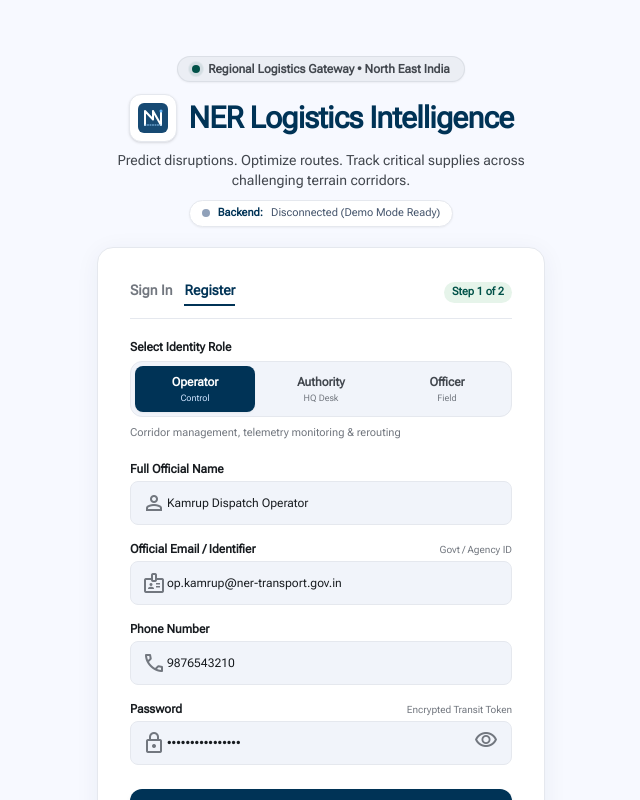
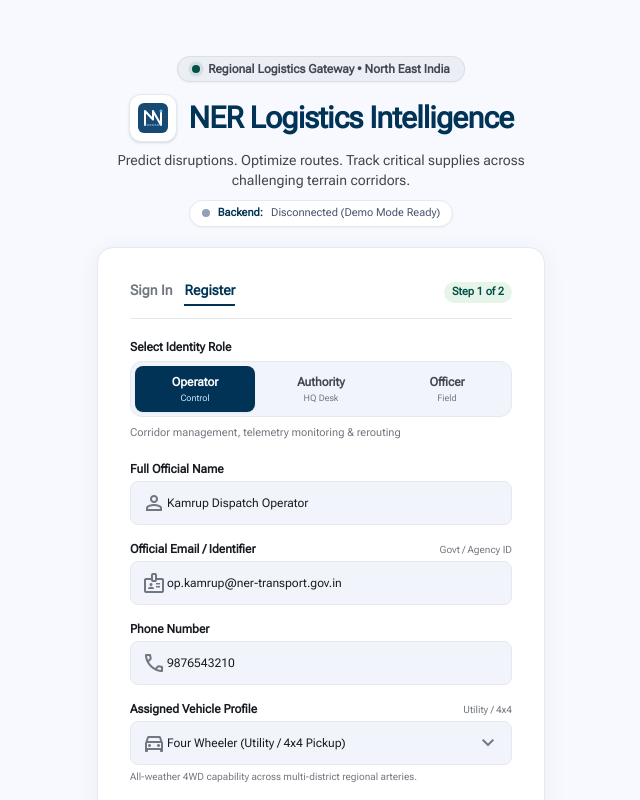
Before and after one commit to wx-hirak/Nexora-SIH, a React (Vite) app in the folder frontend/: page /login in a window 1280 px wide. Both pictures are taken after a click on the button "Register". Shown: the top 800 px of the page, without its empty margins (319-959 px from the left). Built offline with nearby package versions, Linux system fonts and the light colour scheme; no server answers.

Commit message:
update frontend/src/pages/Login/LoginPage.tsx

```diff
--- a/frontend/src/pages/Login/LoginPage.tsx
+++ b/frontend/src/pages/Login/LoginPage.tsx
@@ -1,7 +1,7 @@
 import React, { useState, useEffect } from "react";
 import { useNavigate } from "react-router-dom";
 import axios from "axios";
-import { Logo } from "@/components/Logo";
+import { Logo } from "@/components/common/Logo";
 import { useAuthStore } from "@/stores/authStore";
 import { authApi, formatAxiosError } from "@/services/api/apiClient";
 import { getApiConfig, pingBackend } from "@/services/apiConfig";
@@ -17,6 +17,7 @@ export const LoginPage: React.FC = () => {
   const [password, setPassword] = useState("GuwahatiHub2025!");
   const [fullName, setFullName] = useState("Kamrup Dispatch Operator");
   const [phone, setPhone] = useState("9876543210");
+  const [selectedVehicle, setSelectedVehicle] = useState<"heavy" | "four-wheeler" | "two-wheeler">("four-wheeler");
   const [showPassword, setShowPassword] = useState(false);
   const [rememberMe, setRememberMe] = useState(true);
 
@@ -72,13 +73,20 @@ export const LoginPage: React.FC = () => {
     setSelectedRole(role);
     setUsername(rolePresets[role].email);
     setFullName(rolePresets[role].name);
+    if (role === "officer") {
+      setSelectedVehicle("two-wheeler");
+    } else if (role === "operator") {
+      setSelectedVehicle("four-wheeler");
+    } else if (role === "admin") {
+      setSelectedVehicle("heavy");
+    }
     setAuthError(null);
   };
 
   // Direct bypass for Demo/Offline evaluation
   const handleDemoBypass = () => {
-    login(username, selectedRole);
-    navigate("/role-selection");
+    login(username, selectedRole, selectedVehicle);
+    navigate("/");
   };
 
   // Sign In Handler: Actively hits /auth/signin on backend via Axios with seamless offline fallback
@@ -97,10 +105,10 @@ export const LoginPage: React.FC = () => {
       setAuthSuccess("Authentication successful! Redirecting...");
 
       // Update local auth store with role & profile
-      login(username, selectedRole);
+      login(username, selectedRole, selectedVehicle);
 
       setTimeout(() => {
-        navigate("/role-selection");
+        navigate("/");
       }, 500);
     } catch (err: unknown) {
       console.warn("[Auth] Backend sign-in hit failed:", err);
@@ -110,9 +118,9 @@ export const LoginPage: React.FC = () => {
         // Backend is disconnected for now - seamlessly authenticate with local demo session
         console.info("[Auth] Backend disconnected. Continuing with local demo session.");
         setAuthSuccess("Backend offline. Continuing in local demo session...");
-        login(username, selectedRole);
+        login(username, selectedRole, selectedVehicle);
         setTimeout(() => {
-          navigate("/role-selection");
+          navigate("/");
         }, 500);
         return;
       }
@@ -137,13 +145,16 @@ export const LoginPage: React.FC = () => {
     setAuthError(null);
     setAuthSuccess(null);
 
+    const isVehicleRequired = selectedRole === "operator" || selectedRole === "officer";
+
     try {
       await authApi.signup({
         name: fullName,
         email: username,
         password: password,
         role: selectedRole,
-        phone: phone
+        phone: phone,
+        vehicleType: isVehicleRequired ? selectedVehicle : undefined
       });
 
       setAuthSuccess("Account registered successfully! You can now Sign In.");
@@ -409,6 +420,56 @@ export const LoginPage: React.FC = () => {
             </div>
           )}
 
+          {/* Vehicle Selection for Signup (where the selected role requires/uses a vehicle) */}
+          {activeTab === "signup" && (selectedRole === "operator" || selectedRole === "officer") && (
+            <div className="flex flex-col gap-1">
+              <div className="flex items-center justify-between">
+                <label className="text-xs font-semibold text-[#181c20]">
+                  Assigned Vehicle Profile
+                </label>
+                <span className="text-[10px] text-[#72777f]">
+                  {selectedVehicle === "heavy"
+                    ? "Freight / Convoy"
+                    : selectedVehicle === "four-wheeler"
+                    ? "Utility / 4x4"
+                    : "Agile Transit"}
+                </span>
+              </div>
+              <div className="relative flex items-center">
+                <span className="material-symbols-outlined absolute left-3 text-[#72777f] text-[18px] pointer-events-none">
+                  {selectedVehicle === "heavy"
+                    ? "local_shipping"
+                    : selectedVehicle === "four-wheeler"
+                    ? "directions_car"
+                    : "two_wheeler"}
+                </span>
+                <select
+                  value={selectedVehicle}
+                  onChange={(e) =>
+                    setSelectedVehicle(
+                      e.target.value as "heavy" | "four-wheeler" | "two-wheeler"
+                    )
+                  }
+                  className="w-full h-11 pl-9 pr-8 rounded-lg bg-[#f1f4fa] text-xs text-[#181c20] font-medium border border-[#e5e8ee] focus:border-[#174a73] focus:bg-white focus:outline-none transition-colors appearance-none cursor-pointer"
+                >
+                  <option value="four-wheeler">Four Wheeler (Utility / 4x4 Pickup)</option>
+                  <option value="heavy">Heavy Commercial Freight (Multi-Axle / Cargo)</option>
+                  <option value="two-wheeler">Two Wheeler (Agile Transit / Hill Tracks)</option>
+                </select>
+                <span className="material-symbols-outlined absolute right-3 text-[#72777f] text-[18px] pointer-events-none">
+                  expand_more
+                </span>
+              </div>
+              <span className="text-[10px] text-[#72777f]">
+                {selectedVehicle === "heavy"
+                  ? "Configured for major NH corridors and heavy freight payloads."
+                  : selectedVehicle === "four-wheeler"
+                  ? "All-weather 4WD capability across multi-district regional arteries."
+                  : "Optimized for steep gradient slopes and narrow hill bypasses."}
+              </span>
+            </div>
+          )}
+
           {/* Password */}
           <div className="flex flex-col gap-1">
             <div className="flex items-center justify-between">
```
